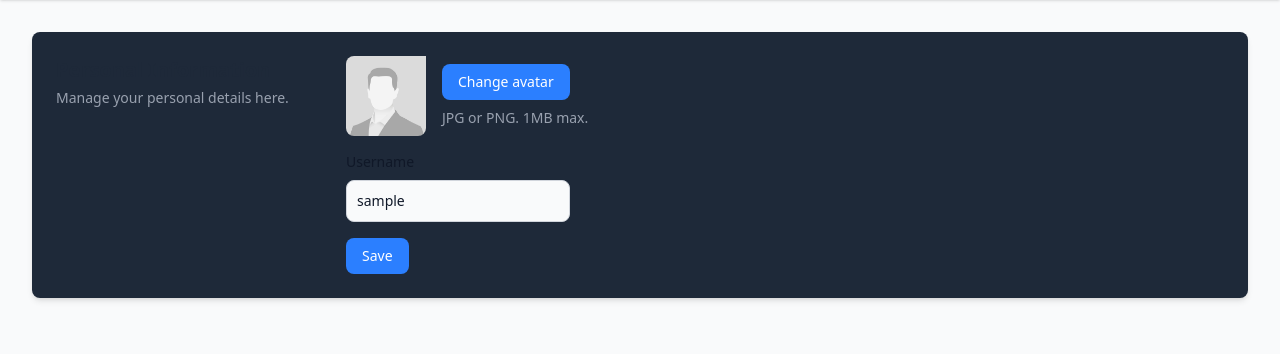
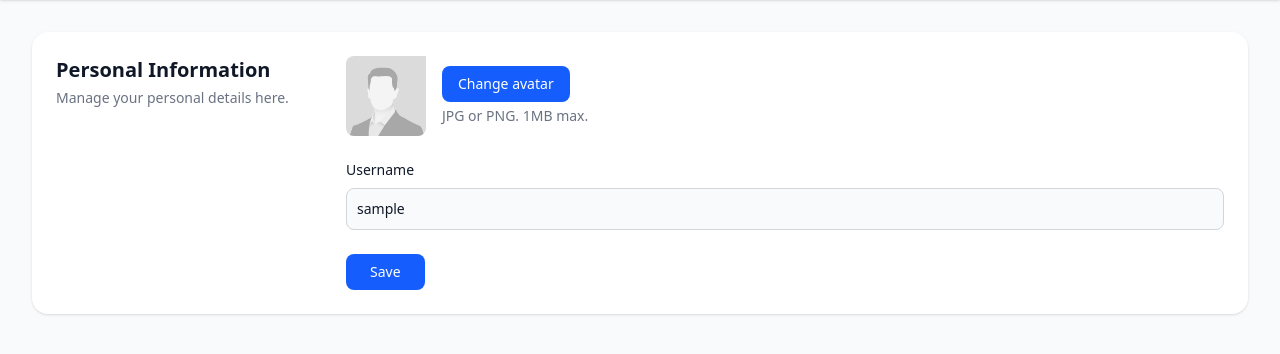
Before and after one commit to Gal1leox/flask-blog-website, a Flask app: page /settings in a window 1280 px wide. Shown: the part 64-418 px from the top of the page. Run offline with Flask 3, Linux system fonts and the light colour scheme; the visitor is signed in with stand-in values (Sample User, id 1); some libraries are stand-ins or nearby versions.

Commit message:
refactor(frontend): improve colors for light theme on settings page

```diff
--- a/website/templates/general/pages/settings.html
+++ b/website/templates/general/pages/settings.html
@@ -16,19 +16,19 @@
 {% endif %}
 {% endwith %}
 
-<div class="{% if messages|length > 0 %}mt-6{% endif %} w-full bg-gray-800 rounded-lg shadow-md p-6">
+<div class="{% if messages|length > 0 %}mt-6{% endif %} w-full bg-white dark:bg-gray-800 rounded-2xl shadow p-6">
   <div class="grid grid-cols-1 sm:grid-cols-[250px_1fr] gap-x-10 gap-y-8">
     <aside>
-      <h2 class="text-gray-800 dark:text-gray-300 text-xl font-bold mb-1">
+      <h2 class="text-gray-900 dark:text-gray-100 text-xl font-semibold mb-1">
         Personal Information
       </h2>
-      <p class="text-sm text-gray-400">
+      <p class="text-sm text-gray-500 dark:text-gray-400">
         Manage your personal details here.
       </p>
     </aside>
-    <div class="flex items-start flex-col gap-4">
+
     <form
-        class="flex items-start flex-col gap-4"
+      class="flex flex-col gap-6"
       method="POST"
       action="/settings"
       enctype="multipart/form-data"
@@ -42,6 +42,7 @@
         class="hidden"
         @change="$el.closest('form').submit()"
       />
+
       <div class="flex items-center">
         <div
           x-data="{ loaded: false, bg: '{{ url_for('static', filename='images/no-avatar.jpg') }}' }"
@@ -74,22 +75,23 @@
           <button
             type="button"
             @click="document.getElementById('avatarInput').click()"
-              class="bg-blue-500 hover:bg-blue-700 focus:ring-blue-600 rounded-lg px-4 py-2 text-center text-sm font-medium text-white focus:outline-none focus:ring-2"
+            class="bg-blue-600 hover:bg-blue-700 text-white text-sm px-4 py-2 rounded-lg focus:outline-none focus:ring-2 focus:ring-blue-400"
           >
             Change avatar
           </button>
-            <p class="text-sm text-gray-400 mt-2">JPG or PNG. 1MB max.</p>
+          <p class="text-sm text-gray-500 dark:text-gray-400 mt-1">JPG or PNG. 1MB max.</p>
         </div>
       </div>
+
       {{ render_username_field(form.username) }}
+
       <button
         type="submit"
-          class="bg-blue-500 hover:bg-blue-700 focus:ring-blue-600 rounded-lg px-4 py-2 text-center text-sm font-medium text-white focus:outline-none focus:ring-2"
+        class="self-start bg-blue-600 hover:bg-blue-700 text-white text-sm px-6 py-2 rounded-lg font-medium focus:outline-none focus:ring-2 focus:ring-blue-400"
       >
         Save
       </button>
     </form>
-    </div>
   </div>
 </div>
 
@@ -98,6 +100,5 @@
   method="POST"
   action="/settings/delete-avatar"
   class="hidden"
->
-</form>
+></form>
 {% endblock %}
```
Lines whose indentation alone changed are shown as unchanged.
